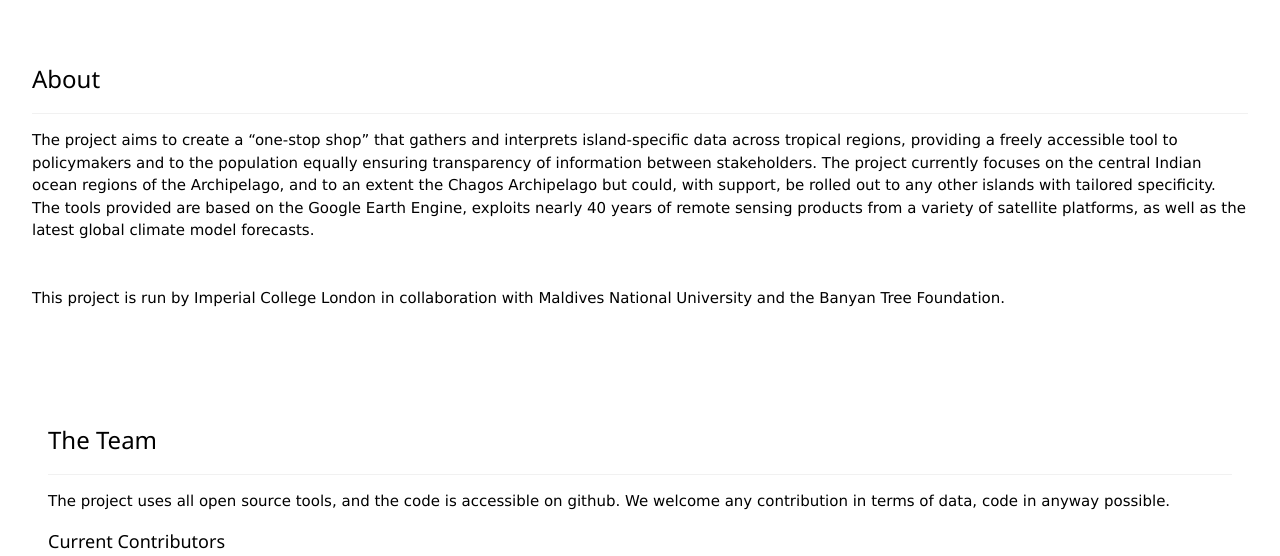
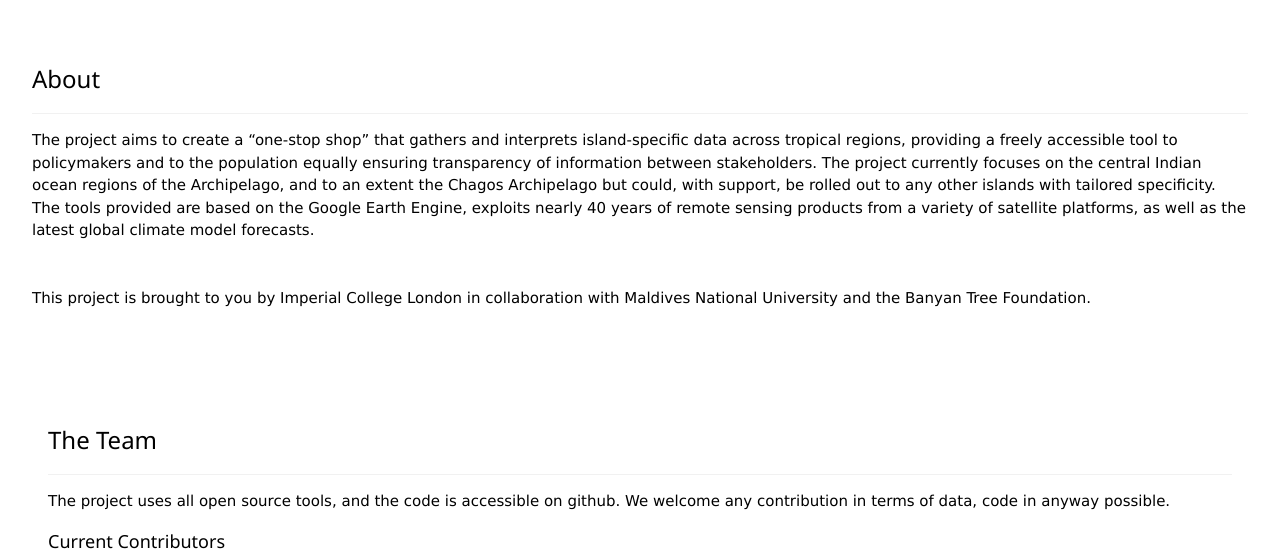
Before and after one commit to I-Hex/I-Hex.github.io, a plain HTML site: page index.html in a window 1280 px wide. Shown: the part 805-1361 px from the top of the page. Drawn offline with nearby package versions, Linux system fonts and the light colour scheme.

Commit message:
Update index.html

```diff
--- a/index.html
+++ b/index.html
@@ -56,7 +56,7 @@
 
     <hr style="height:5px;border-width:0;color:white;background-color:white">
 
-    This project is run by Imperial College London in collaboration with Maldives National University and the Banyan Tree Foundation.
+    This project is brought to you by Imperial College London in collaboration with Maldives National University and the Banyan Tree Foundation.
     </p>
   </div>
 
```
